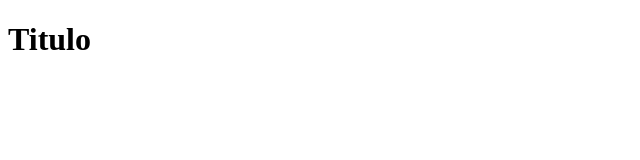
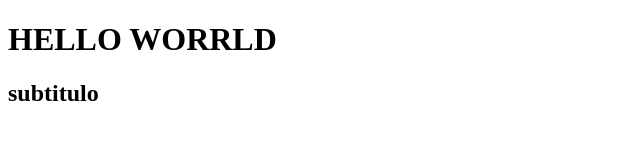
Before and after one commit to Fredy-Morales/HelloGit, a plain HTML site: page index.html in a window 1280 px wide. Shown: the whole page, without its empty margins (0-640 px from the left). Drawn offline with Linux system fonts and the light colour scheme.

Commit message:
se agrego subtitulo en index

```diff
--- a/index.html
+++ b/index.html
@@ -7,6 +7,7 @@
     <title>Hello World Git</title>
 </head>
 <body>
-    <h1>Titulo</h1>
+    <h1>HELLO WORRLD</h1>
+    <h2>subtitulo</h2>
 </body>
 </html>
```
